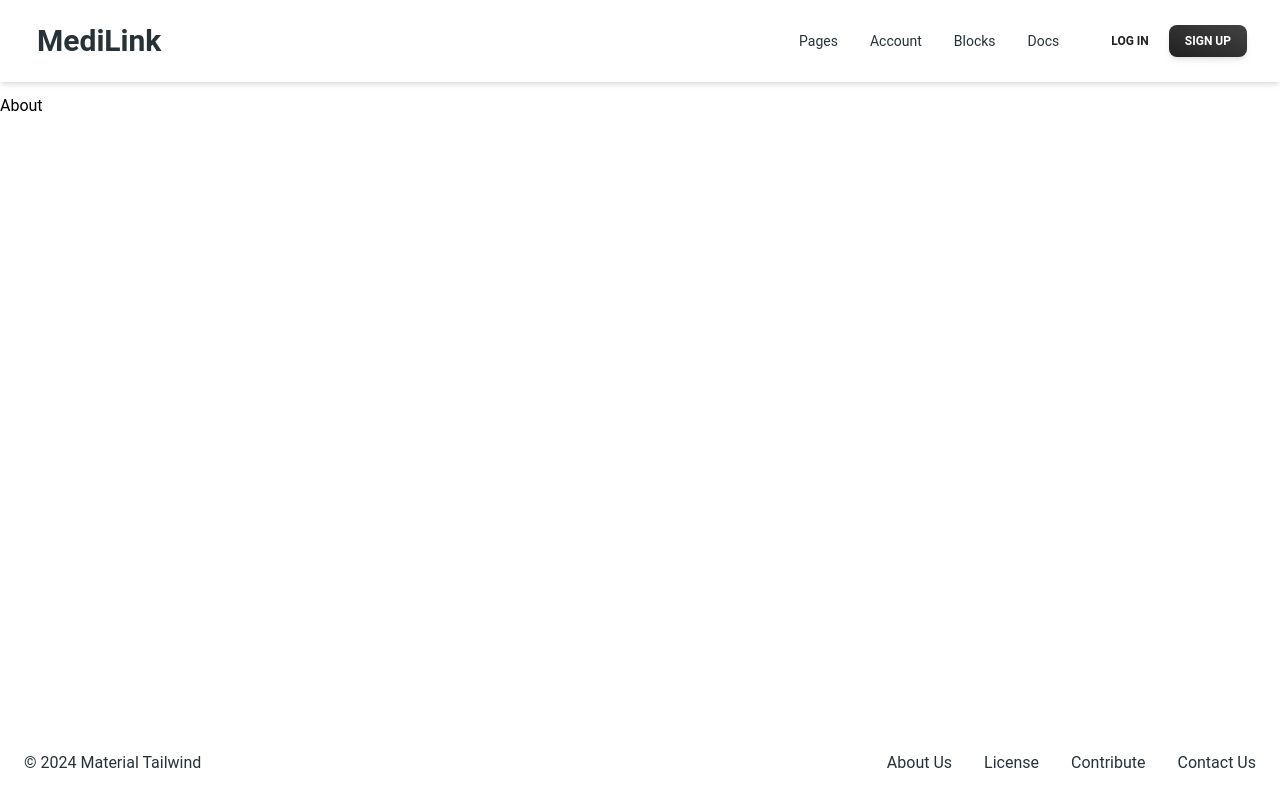
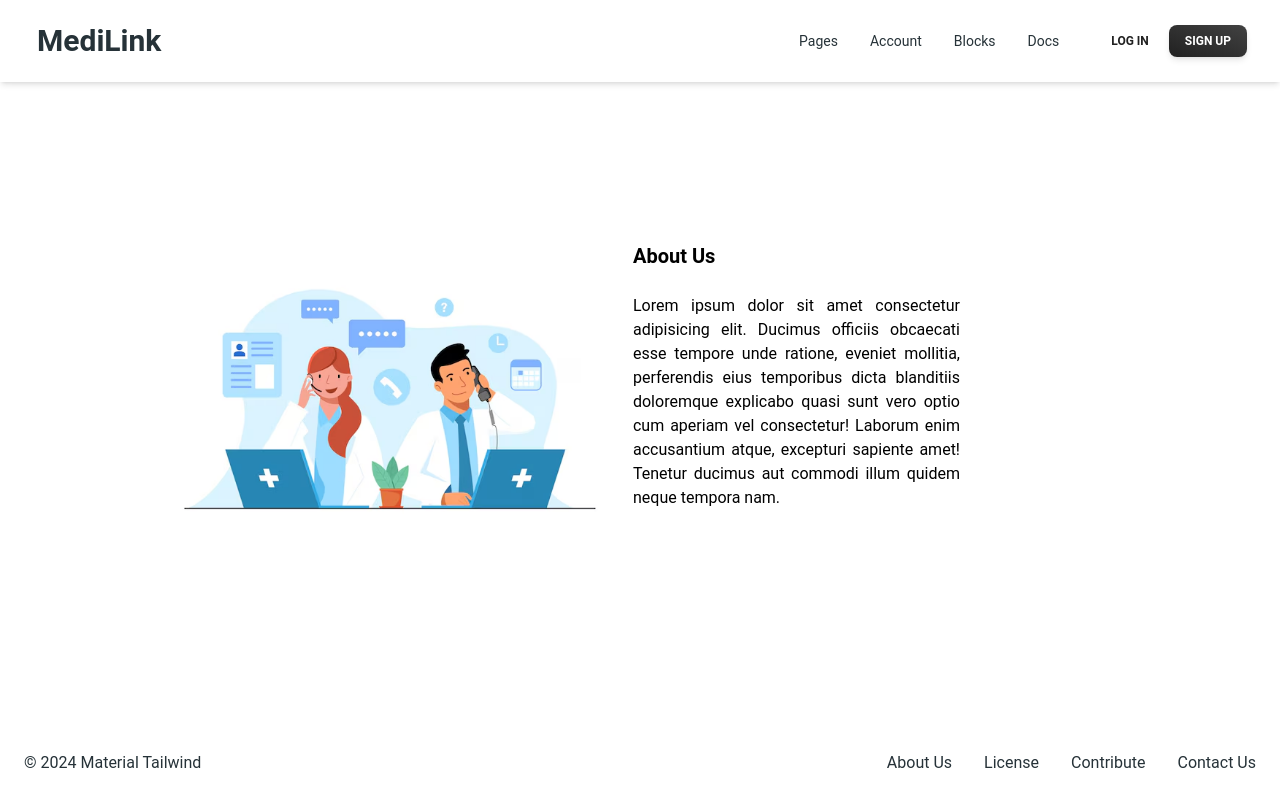
Before and after one commit to Atharvan2004/hospital-management-system, a React (Vite) app in the folder client/: page /about in a window 1280 px wide. Built offline with nearby package versions, Linux system fonts and the light colour scheme.

Commit message:
About page added

```diff
--- a/client/src/pages/About.jsx
+++ b/client/src/pages/About.jsx
@@ -1,7 +1,29 @@
 import React from "react";
 
 const About = () => {
-  return <div>About</div>;
+  return (
+    <div className="flex mt-40 ml-40 mr-80">
+      <div className="">
+        <img
+          src="/src/assets/contact.avif" // corrected the image source path
+          alt="contactus"
+          className="mt-0 max-w-full h-auto" // added max-w-full and h-auto for image responsiveness
+        />
+      </div>
+      <div className="flex flex-col ml-4"> {/* Changed flex-wrap to flex and added ml-4 for margin */}
+
+        <div className="text-xl font-semibold mb-4">About Us</div> {/* Added text-xl, font-semibold, and mb-4 for styling */}
+        <p className="text-justify mt-2 max-w-md"> {/* Changed w-30 to max-w-md and adjusted mt-12 to mt-2 */}
+          Lorem ipsum dolor sit amet consectetur adipisicing elit. Ducimus
+          officiis obcaecati esse tempore unde ratione, eveniet mollitia,
+          perferendis eius temporibus dicta blanditiis doloremque explicabo
+          quasi sunt vero optio cum aperiam vel consectetur! Laborum enim
+          accusantium atque, excepturi sapiente amet! Tenetur ducimus aut
+          commodi illum quidem neque tempora nam.
+        </p>
+      </div>
+    </div>
+  );
 };
 
 export default About;
```
